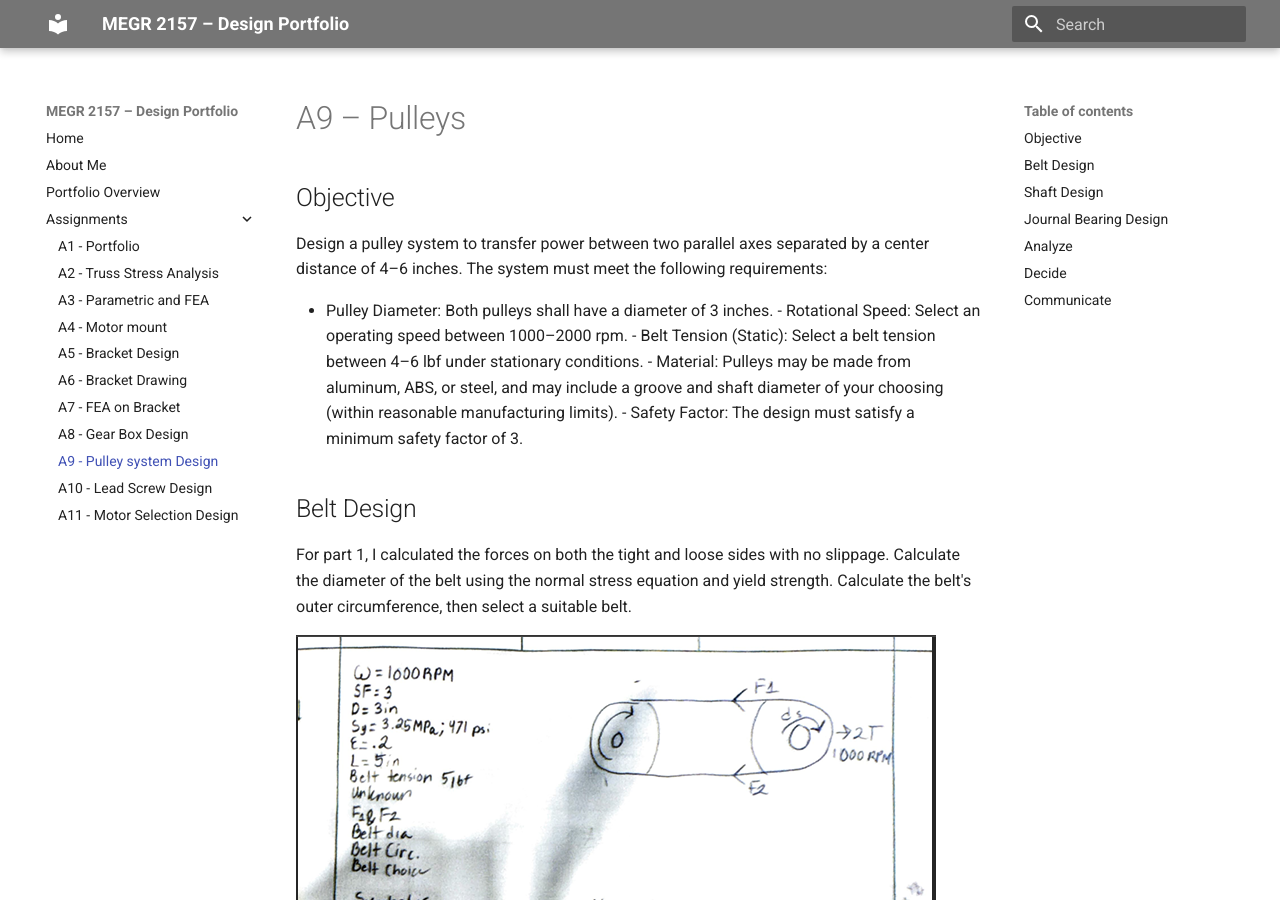
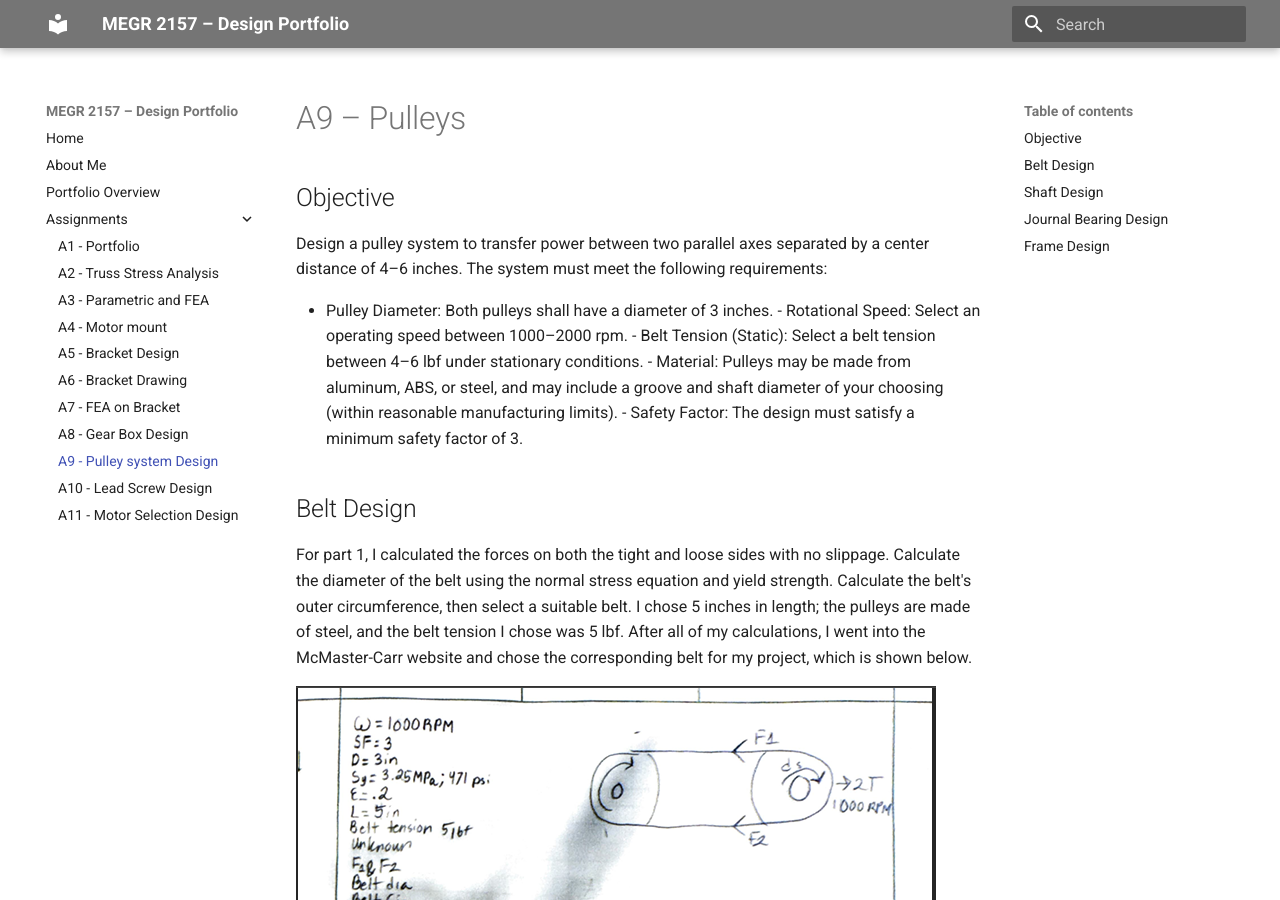
Before and after one commit to JHernPR/MEGR-2157-portfolio, an MkDocs documentation site: the page built from docs/assignments/A09/index.md, in a window 1280 px wide and 900 px high. Built offline with MkDocs 1.6.1 and Material for MkDocs 9.7.7, drawn with Linux system fonts in a browser that asks for light colours; some of the changed text lies outside the part shown.

Commit message:
Update index.md

```diff
--- a/docs/assignments/A09/index.md
+++ b/docs/assignments/A09/index.md
@@ -8,11 +8,11 @@ Design a pulley system to transfer power between two parallel axes separated by
 
 ## Belt Design
 
-For part 1, I calculated the forces on both the tight and loose sides with no slippage. Calculate the diameter of the belt using the normal stress equation and yield strength. Calculate the belt's outer circumference, then select a suitable belt.
+For part 1, I calculated the forces on both the tight and loose sides with no slippage. Calculate the diameter of the belt using the normal stress equation and yield strength. Calculate the belt's outer circumference, then select a suitable belt. I chose 5 inches in length; the pulleys are made of steel, and the belt tension I chose was 5 lbf. After all of my calculations, I went into the McMaster-Carr website and chose the corresponding belt for my project, which is shown below.
 
 ![Belt](BeltDesign.PNG)
 
-
+![Mcmaster](Capture.PNG)
 ## Shaft Design
 
 For part 2, I was tasked with determining the minimum shaft diameter by calculating the minimum area required for a shaft made of 1060 hardened steel under torque.
@@ -25,10 +25,6 @@ For part 3, I was tasked with designing the journal bearing out of sintered meta
 
 ![Journal](Journal.PNG)
 
-## Analyze
+## Frame Design
 
-
-## Decide
-
-
-## Communicate
+![Design](Design.PNG)
```
